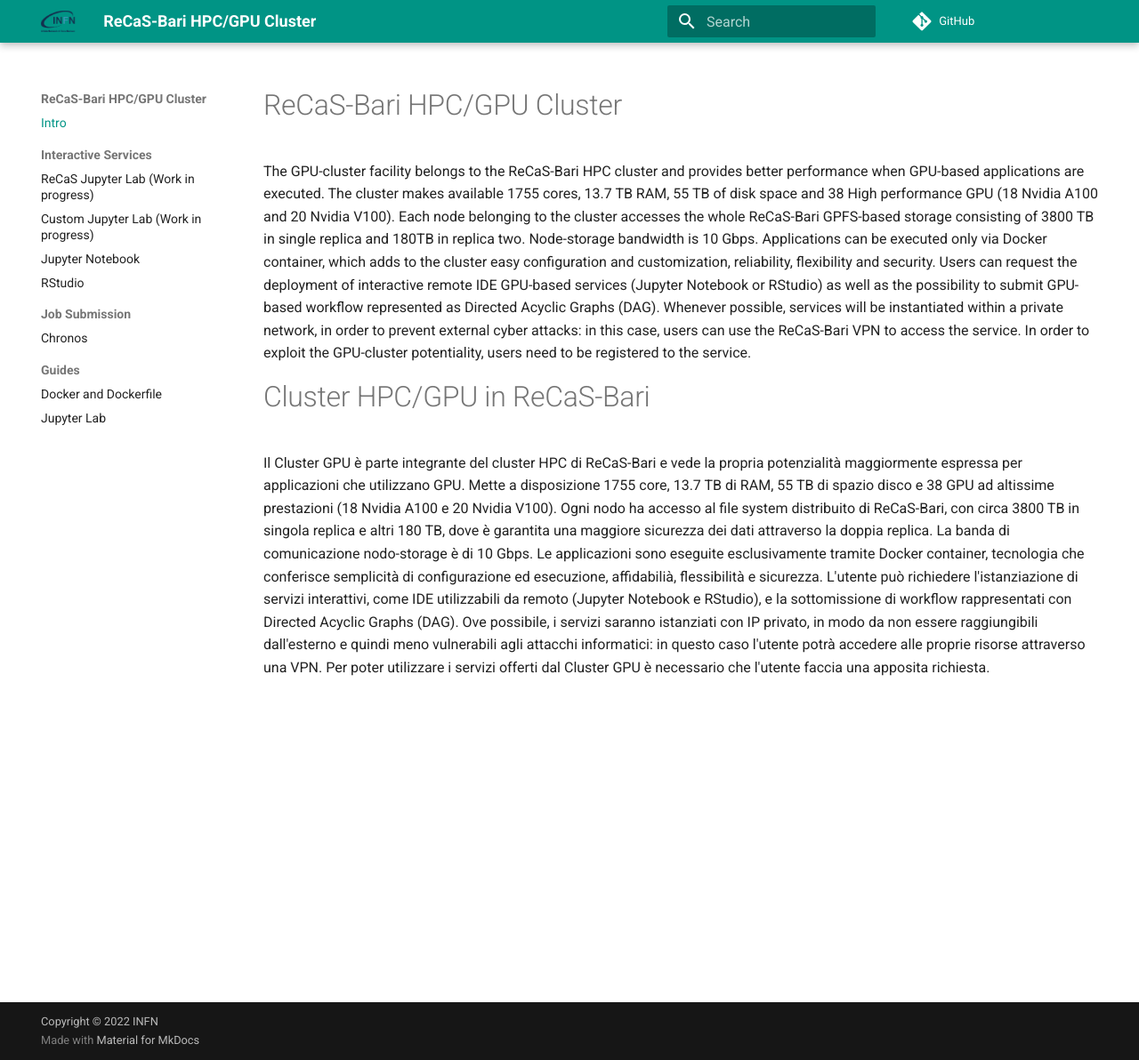
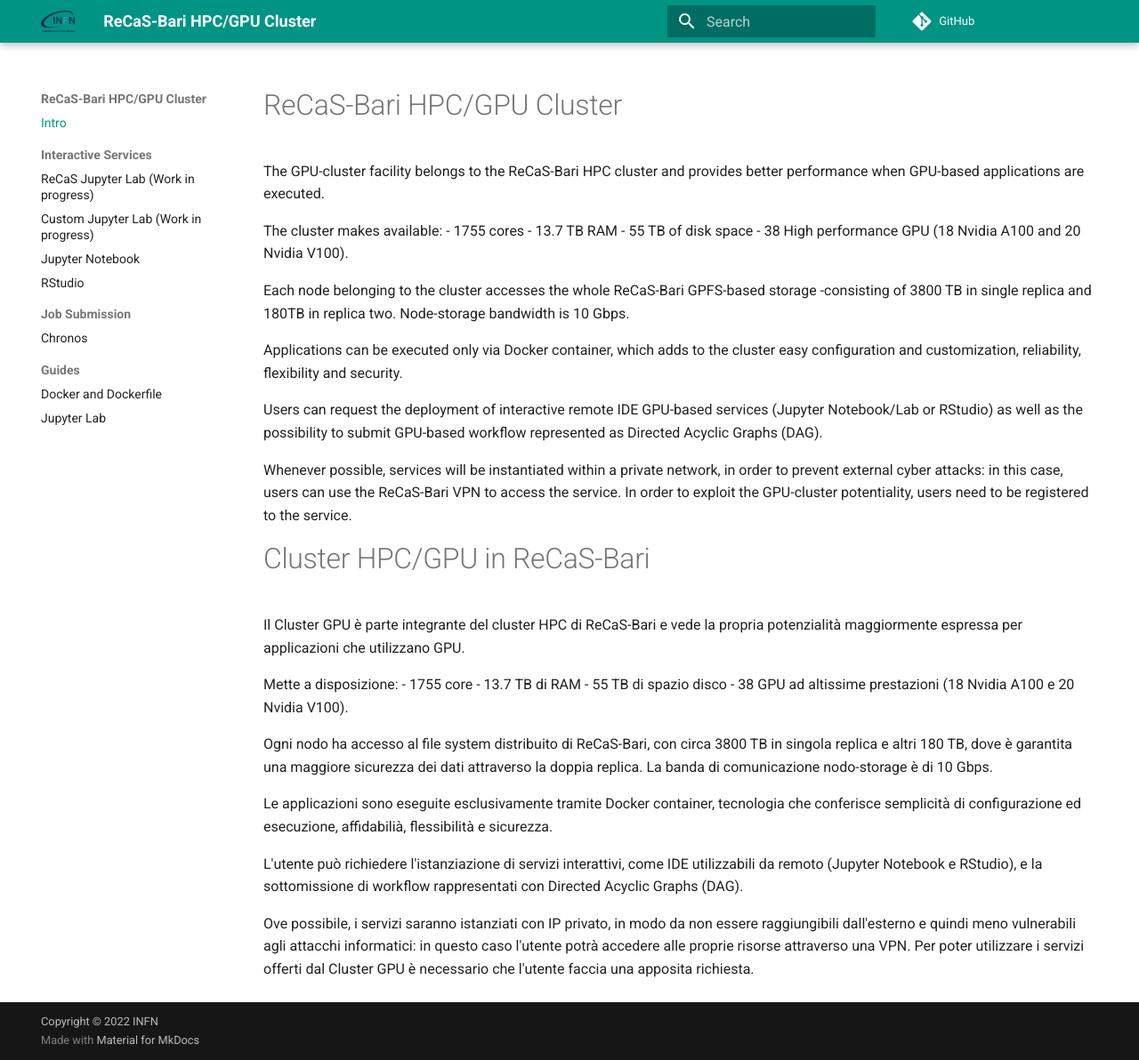
Before and after one commit to jvino/cluster-hpc-gpu-guides, an MkDocs documentation site: the page built from docs/index.md, in a window 1280 px wide and 1192 px high. Shown: the whole window at 89% size. Built offline with MkDocs 1.6.1 and Material for MkDocs 9.7.7, drawn with Linux system fonts in a browser that asks for light colours; comment, search, counter and statistics services are not loaded.

Commit message:
Review intro

```diff
--- a/docs/index.md
+++ b/docs/index.md
@@ -1,13 +1,34 @@
-#ReCaS-Bari HPC/GPU Cluster
-The GPU-cluster facility belongs to the ReCaS-Bari HPC cluster and provides better performance when GPU-based applications are executed. The cluster makes available 1755 cores, 13.7 TB RAM, 55 TB of disk space and 38 High performance GPU (18 Nvidia A100 and 20 Nvidia V100). Each node belonging to the cluster accesses  the whole ReCaS-Bari GPFS-based storage consisting of 3800 TB in single replica and 180TB in replica two. Node-storage bandwidth is 10 Gbps.
+# ReCaS-Bari HPC/GPU Cluster
+The GPU-cluster facility belongs to the ReCaS-Bari HPC cluster and provides better performance when GPU-based applications are executed.
+
+The cluster makes available:
+ - 1755 cores
+ - 13.7 TB RAM
+ - 55 TB of disk space
+ - 38 High performance GPU (18 Nvidia A100 and 20 Nvidia V100).
+
+Each node belonging to the cluster accesses the whole ReCaS-Bari GPFS-based storage -consisting of 3800 TB in single replica and 180TB in replica two. Node-storage bandwidth is 10 Gbps.
+
 Applications can be executed only via Docker container, which adds to the cluster easy configuration and customization, reliability, flexibility and security.
-Users can request the deployment of interactive remote IDE GPU-based services (Jupyter Notebook or RStudio) as well as the possibility to submit GPU-based workflow represented as Directed Acyclic Graphs (DAG).
+
+Users can request the deployment of interactive remote IDE GPU-based services (Jupyter Notebook/Lab or RStudio) as well as the possibility to submit GPU-based workflow represented as Directed Acyclic Graphs (DAG).
+
 Whenever possible, services will be instantiated within a private network, in order to prevent external cyber attacks: in this case, users can use the ReCaS-Bari VPN to access the service. In order to exploit the GPU-cluster potentiality, users need to be registered to the service.
 
 
+# Cluster HPC/GPU in ReCaS-Bari
+Il Cluster GPU è parte integrante del cluster HPC di ReCaS-Bari e vede la propria potenzialità maggiormente espressa per applicazioni che utilizzano GPU.
 
-#Cluster HPC/GPU in ReCaS-Bari
-Il Cluster GPU è parte integrante del cluster HPC di ReCaS-Bari e vede la propria potenzialità maggiormente espressa per applicazioni che utilizzano GPU. Mette a disposizione 1755 core, 13.7 TB di RAM, 55 TB di spazio disco e 38 GPU ad altissime prestazioni (18 Nvidia A100 e 20 Nvidia V100). Ogni nodo ha accesso al file system distribuito di ReCaS-Bari, con circa 3800 TB in singola replica e altri 180 TB, dove è garantita una maggiore sicurezza dei dati attraverso la doppia replica. La banda di comunicazione nodo-storage è di 10 Gbps.
+Mette a disposizione:
+- 1755 core
+- 13.7 TB di RAM
+- 55 TB di spazio disco
+- 38 GPU ad altissime prestazioni (18 Nvidia A100 e 20 Nvidia V100).
+
+Ogni nodo ha accesso al file system distribuito di ReCaS-Bari, con circa 3800 TB in singola replica e altri 180 TB, dove è garantita una maggiore sicurezza dei dati attraverso la doppia replica. La banda di comunicazione nodo-storage è di 10 Gbps.
+
 Le applicazioni sono eseguite esclusivamente tramite Docker container, tecnologia che conferisce semplicità di configurazione ed esecuzione, affidabilià, flessibilità e sicurezza.
+
 L'utente può richiedere l'istanziazione di servizi interattivi, come IDE utilizzabili da remoto (Jupyter Notebook e RStudio), e la sottomissione di workflow rappresentati con Directed Acyclic Graphs (DAG).
+
 Ove possibile, i servizi saranno istanziati con IP privato, in modo da non essere raggiungibili dall'esterno e quindi meno vulnerabili agli attacchi informatici: in questo caso l'utente potrà accedere alle proprie risorse attraverso una VPN. Per poter utilizzare i servizi offerti dal Cluster GPU è necessario che l'utente faccia una apposita richiesta.
```
